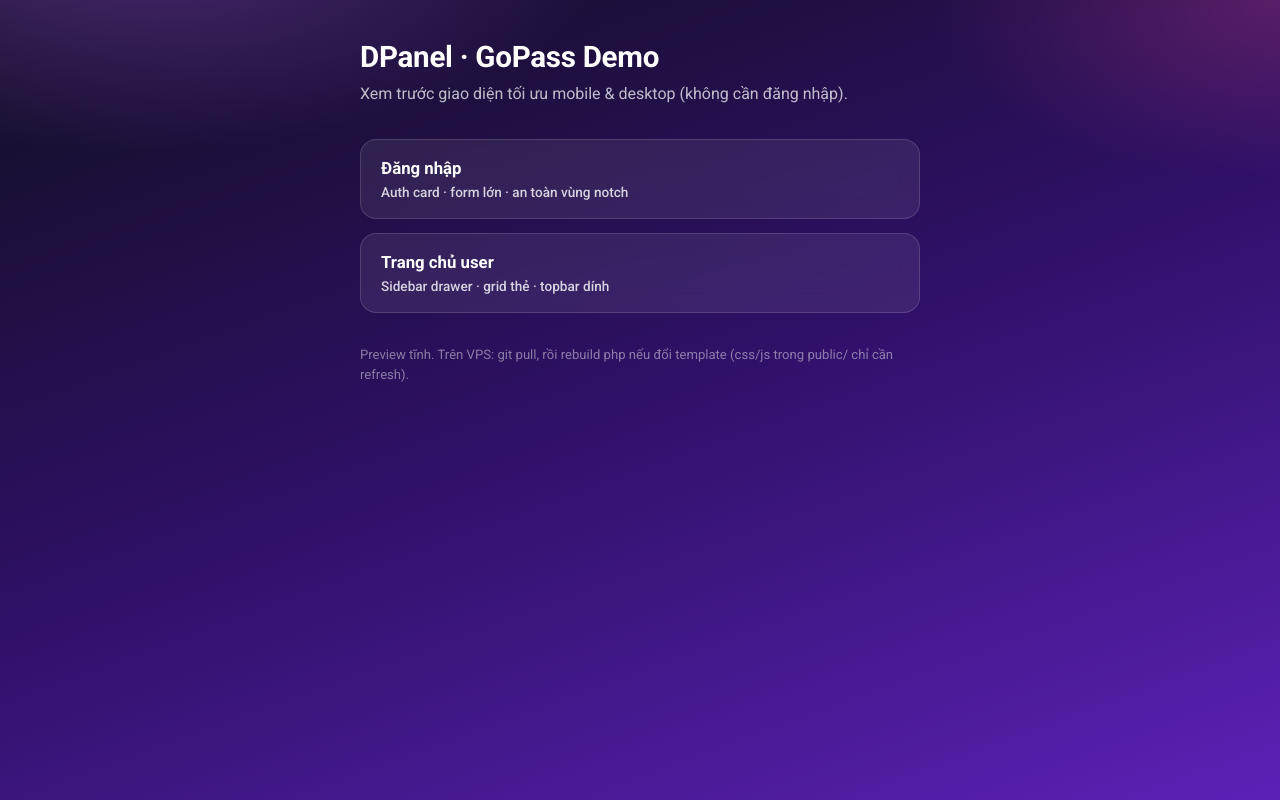
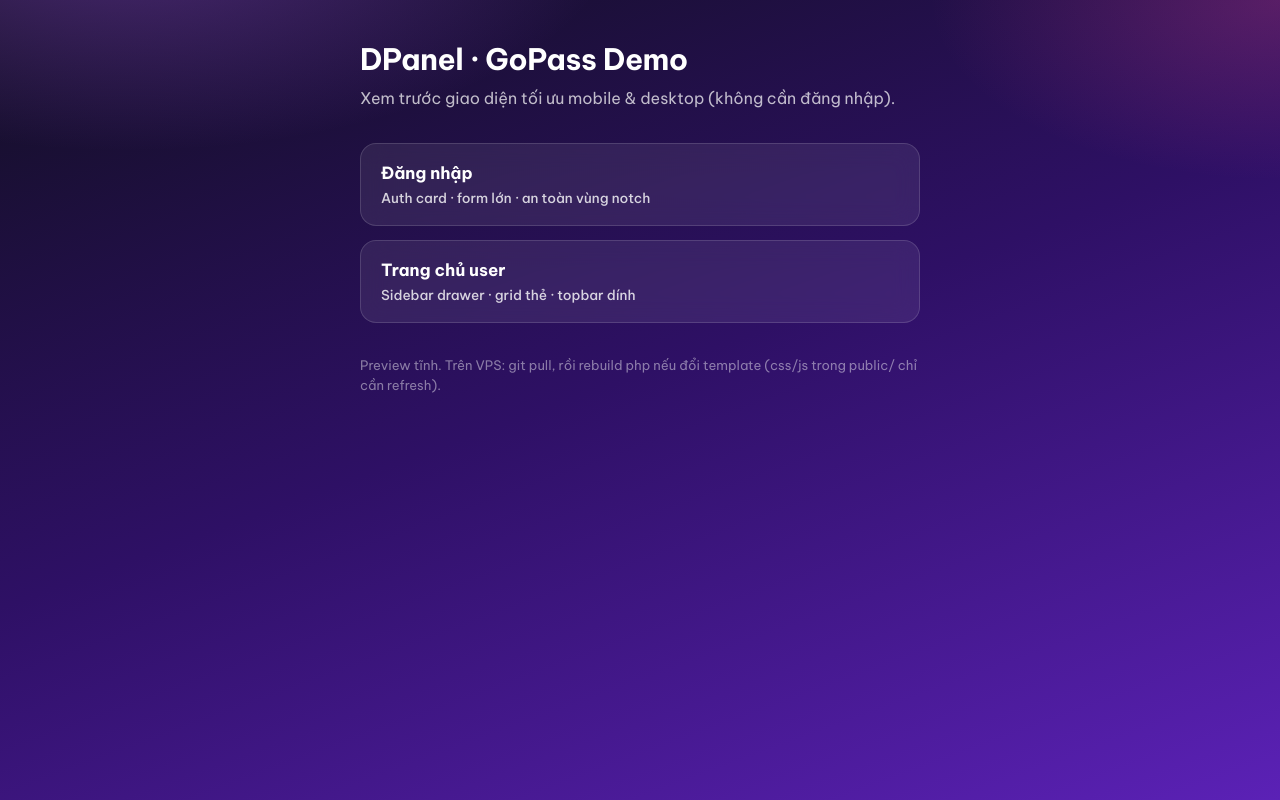
Before and after one commit to Dzone-source/dpanel, a PHP site: page /demo/home.html in a window 1280 px wide. Run offline with PHP 8.4, Linux system fonts and the light colour scheme.

Commit message:
Switch fonts to Be Vietnam Pro with Noto Sans fallback
Improve Vietnamese readability across devices for user, admin,
auth, demo, and email templates.

Co-authored-by: Dzone-source <Dzone-source@users.noreply.github.com>

```diff
--- a/public/demo/dashboard.html
+++ b/public/demo/dashboard.html
@@ -5,10 +5,10 @@
   <meta name="viewport" content="width=device-width, initial-scale=1, viewport-fit=cover"/>
   <meta name="theme-color" content="#7c3aed"/>
   <title>DPanel — Trung tâm người dùng</title>
-  <link href="https://fonts.googleapis.com/css2?family=Roboto:wght@400;500;700;900&display=swap" rel="stylesheet"/>
+  <link href="https://fonts.googleapis.com/css2?family=Be+Vietnam+Pro:wght@400;500;700;800&family=Noto+Sans:wght@400;500;700&display=swap" rel="stylesheet"/>
   <link href="https://cdn.jsdelivr.net/npm/@tabler/core@1.0.0-beta20/dist/css/tabler.min.css" rel="stylesheet"/>
   <link href="/assets/css/tabler-icons.min.css?v=3.31.0" rel="stylesheet"/>
-  <link href="/assets/css/gopass.css?v=20260716b" rel="stylesheet"/>
+  <link href="/assets/css/gopass.css?v=20260716c" rel="stylesheet"/>
 </head>
 <body class="gopass-theme" data-bs-theme="light">
 
--- a/public/demo/home.html
+++ b/public/demo/home.html
@@ -5,12 +5,12 @@
   <meta name="viewport" content="width=device-width, initial-scale=1, viewport-fit=cover"/>
   <meta name="theme-color" content="#7c3aed"/>
   <title>DPanel Demo — GoPass UI</title>
-  <link href="https://fonts.googleapis.com/css2?family=Roboto:wght@400;500;700;900&display=swap" rel="stylesheet"/>
+  <link href="https://fonts.googleapis.com/css2?family=Be+Vietnam+Pro:wght@400;500;700;800&family=Noto+Sans:wght@400;500;700&display=swap" rel="stylesheet"/>
   <style>
     body {
       margin: 0;
       min-height: 100dvh;
-      font-family: Roboto, "Helvetica Neue", Arial, sans-serif;
+      font-family: "Be Vietnam Pro", "Noto Sans", system-ui, -apple-system, "Segoe UI", sans-serif;
       background:
         radial-gradient(900px 420px at 10% -10%, rgba(168, 85, 247, 0.4), transparent 55%),
         radial-gradient(700px 360px at 100% 0%, rgba(236, 72, 153, 0.25), transparent 50%),
@@ -18,7 +18,7 @@
       color: #fff;
     }
     .wrap { max-width: 560px; margin: 0 auto; padding: max(2.5rem, env(safe-area-inset-top)) 1.25rem 2rem; }
-    h1 { font-family: Roboto, "Helvetica Neue", Arial, sans-serif; font-size: clamp(1.5rem, 5vw, 1.85rem); margin: 0 0 0.5rem; font-weight: 700; letter-spacing: -0.01em; }
+    h1 { font-family: "Be Vietnam Pro", "Noto Sans", system-ui, sans-serif; font-size: clamp(1.5rem, 5vw, 1.85rem); margin: 0 0 0.5rem; font-weight: 700; letter-spacing: -0.01em; }
     p { color: rgba(255,255,255,.72); line-height: 1.55; margin: 0; }
     .cards { display: grid; gap: 0.85rem; margin-top: 2rem; }
     a.card {
--- a/public/demo/login.html
+++ b/public/demo/login.html
@@ -5,10 +5,10 @@
   <meta name="viewport" content="width=device-width, initial-scale=1, viewport-fit=cover"/>
   <meta name="theme-color" content="#7c3aed"/>
   <title>DPanel — Đăng nhập</title>
-  <link href="https://fonts.googleapis.com/css2?family=Roboto:wght@400;500;700;900&display=swap" rel="stylesheet"/>
+  <link href="https://fonts.googleapis.com/css2?family=Be+Vietnam+Pro:wght@400;500;700;800&family=Noto+Sans:wght@400;500;700&display=swap" rel="stylesheet"/>
   <link href="https://cdn.jsdelivr.net/npm/@tabler/core@1.0.0-beta20/dist/css/tabler.min.css" rel="stylesheet"/>
   <link href="/assets/css/tabler-icons.min.css?v=3.31.0" rel="stylesheet"/>
-  <link href="/assets/css/gopass.css?v=20260716b" rel="stylesheet"/>
+  <link href="/assets/css/gopass.css?v=20260716c" rel="stylesheet"/>
 </head>
 <body class="gopass-auth d-flex flex-column">
 <div class="page page-center">
--- a/resources/views/tabler/header.tpl
+++ b/resources/views/tabler/header.tpl
@@ -24,10 +24,10 @@
             }
         })()
     </script>
-    <link href="https://fonts.googleapis.com/css2?family=Roboto:ital,wght@0,400;0,500;0,700;0,900;1,400;1,500&display=swap" rel="stylesheet"/>
+    <link href="https://fonts.googleapis.com/css2?family=Be+Vietnam+Pro:ital,wght@0,400;0,500;0,600;0,700;0,800;1,400;1,500&family=Noto+Sans:ital,wght@0,400;0,500;0,600;0,700;1,400&display=swap" rel="stylesheet"/>
     <link href="https://{$config['jsdelivr_url']}/npm/@tabler/core@1.0.0-beta20/dist/css/tabler.min.css" rel="stylesheet"/>
     <link href="/assets/css/tabler-icons.min.css?v=3.31.0" rel="stylesheet"/>
-    <link href="/assets/css/gopass.css?v=20260716b" rel="stylesheet"/>
+    <link href="/assets/css/gopass.css?v=20260716c" rel="stylesheet"/>
     <script src="/assets/js/fuck.min.js"></script>
     <script src="https://{$config['jsdelivr_url']}/npm/htmx.org@2.0.4/dist/htmx.min.js"></script>
 </head>
--- a/resources/views/tabler/user/header.tpl
+++ b/resources/views/tabler/user/header.tpl
@@ -9,10 +9,10 @@
     <meta http-equiv="X-UA-Compatible" content="ie=edge"/>
     <meta name="referrer" content="never">
     <title>{$config['appName']}</title>
-    <link href="https://fonts.googleapis.com/css2?family=Roboto:ital,wght@0,400;0,500;0,700;0,900;1,400;1,500&display=swap" rel="stylesheet"/>
+    <link href="https://fonts.googleapis.com/css2?family=Be+Vietnam+Pro:ital,wght@0,400;0,500;0,600;0,700;0,800;1,400;1,500&family=Noto+Sans:ital,wght@0,400;0,500;0,600;0,700;1,400&display=swap" rel="stylesheet"/>
     <link href="https://{$config['jsdelivr_url']}/npm/@tabler/core@1.0.0-beta20/dist/css/tabler.min.css" rel="stylesheet"/>
     <link href="/assets/css/tabler-icons.min.css?v=3.31.0" rel="stylesheet"/>
-    <link href="/assets/css/gopass.css?v=20260716b" rel="stylesheet"/>
+    <link href="/assets/css/gopass.css?v=20260716c" rel="stylesheet"/>
     <script src="/assets/js/fuck.min.js"></script>
     <script src="https://{$config['jsdelivr_url']}/npm/qrcode_js@latest/qrcode.min.js"></script>
     <script src="https://{$config['jsdelivr_url']}/npm/clipboard@latest/dist/clipboard.min.js"></script>
```
Also changed, not shown: resources/email/header.tpl (+4 -4 lines), resources/views/tabler/admin/header.tpl (+4 -4 lines), public/assets/css/gopass.css.
